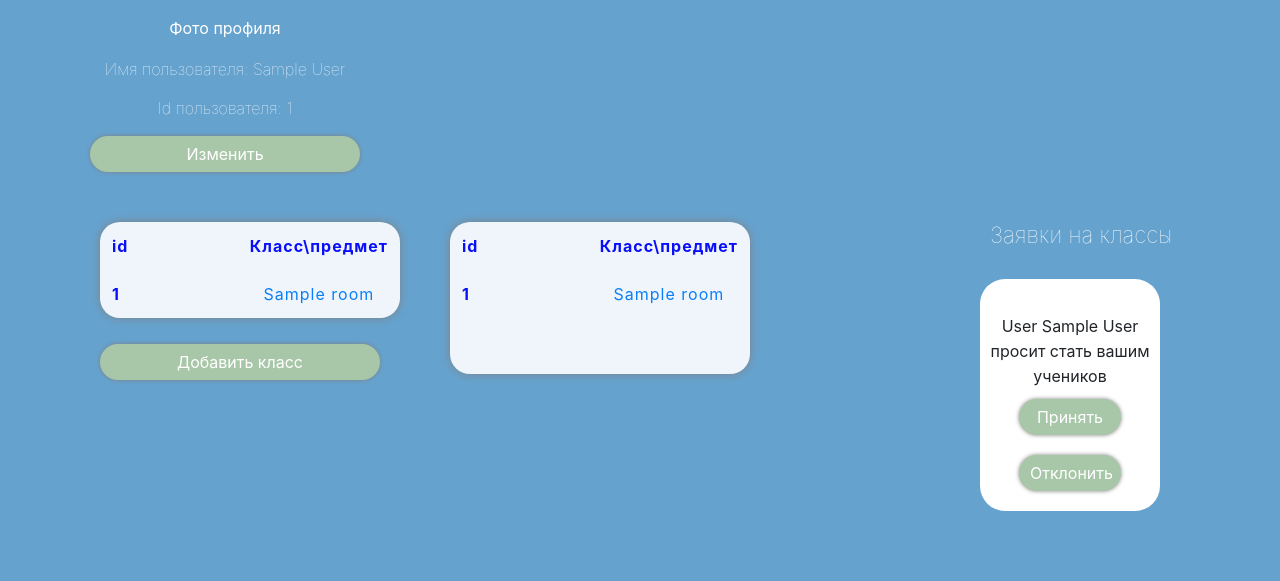
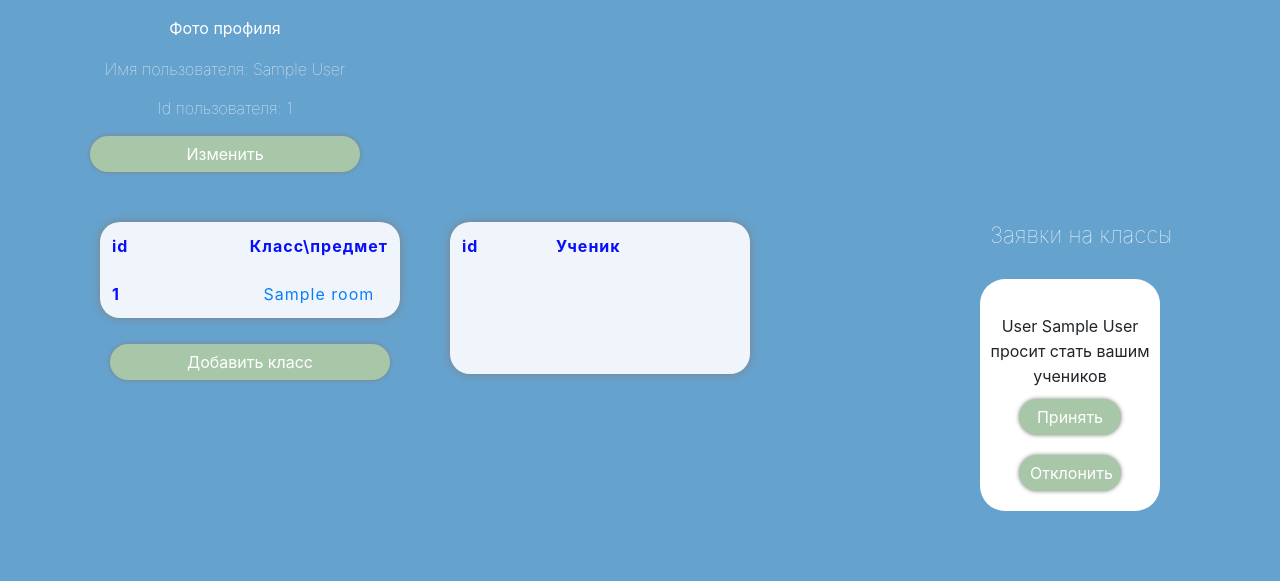
Before and after one commit to TimurTimergalin/EDUde, a Flask app: page /profile in a window 1280 px wide. Shown: the part 464-1045 px from the top of the page. Run offline with Flask 2, Linux system fonts and the light colour scheme; a user stored in the database is signed in; tables that the repository leaves empty hold one stand-in row (values such as "Sample post"); lists and menus that the app fills with data are empty; some libraries are stand-ins or nearby versions.

Commit message:
доработка профиля

```diff
--- a/templates/base_profile.html
+++ b/templates/base_profile.html
@@ -47,28 +47,8 @@
 
 {% endblock %}
         </div>
-
-            <table class="table table-borderless tab container" style="
-    margin-top: 0px;margin-right: 50px;width: 300px; text-align: left; letter-spacing: 1px; max-height: 400px; overflow: scroll">
-       <thead>
-    <tr style="color: blue;width: auto">
-        <th scope="col">id</th>
-        <th scope="col">Класс\предмет</th>
-    </tr>
-  </thead>
-  <tbody>
-  {% for classroom in classrooms %}
-    <tr style="color: blue; text-align: left">
-        <td class="btn_add lis" style="color: blue; text-align: left"><strong>{{ classroom.id }}</strong></td>
-        <td class="btn_add lis" style="margin-right: 10px"><a href="/tasks/{{ classroom.id }}">{{ classroom.name }}</a>
-        </td>
-    </tr>
-
-  {% endfor %}
-
-  </tbody>
-
-</table>
+        {% block students_of_teacher %}
+            {% endblock %}
 
         </div>
 
--- a/templates/profile_of_teacher.html
+++ b/templates/profile_of_teacher.html
@@ -4,5 +4,28 @@
 <link rel="stylesheet" href="../static/css/profs.css">
     {% endblock %}
 {% block add_class_to_teacher %}
-    <a class="btn btn_add lis form_btns" href="/new_class" style="width: 280px; margin-left: 0">Добавить класс</a>
+    <a class="btn btn_add lis form_btns" href="/new_class" style="width: 280px; margin-left: 10px">Добавить класс</a>
 {% endblock %}
+{% block students_of_teacher %}
+<table class="table table-borderless tab container" style="
+    margin-top: 0px;margin-right: 50px;width: 300px; text-align: left; letter-spacing: 1px; max-height: 400px; overflow: scroll">
+       <thead>
+    <tr style="color: blue;width: auto">
+        <th scope="col">id</th>
+        <th scope="col">Ученик</th>
+    </tr>
+  </thead>
+  <tbody>
+  {% for student in students %}
+    <tr style="color: blue; text-align: left">
+        <td class="btn_add lis" style="color: blue; text-align: left"><strong>{{ student.id }}</strong></td>
+        <td class="btn_add lis" style="margin-right: 10px"><p>{{ student.name }} {{ student.surname }}</p>
+        </td>
+    </tr>
+
+  {% endfor %}
+
+  </tbody>
+
+</table>
+            {% endblock %}
```
